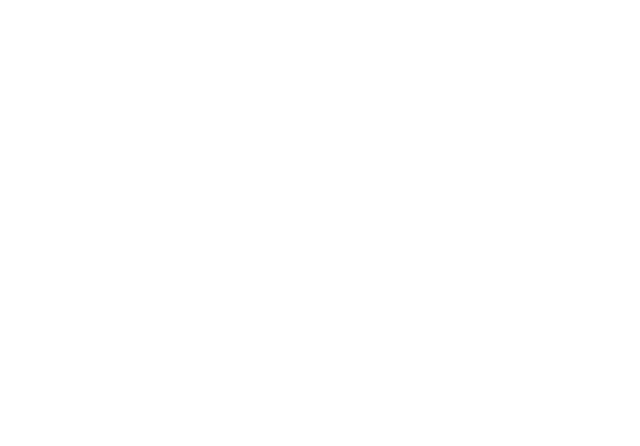
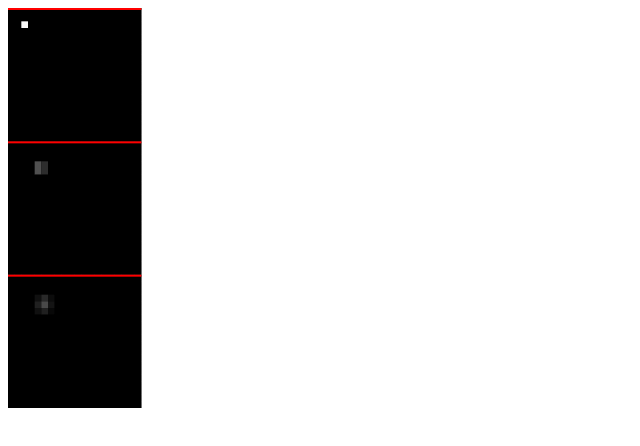
Before and after one commit to tristancurry/cfdyykm, a plain HTML site: page fluid_simulation_late2020/index.html in a window 1280 px wide. Shown: the whole page, without its empty margins (0-640 px from the left). Drawn offline with Linux system fonts and the light colour scheme; files that its build step writes are made by us from their sources.

Commit message:
experimenting with visuals
diffusion is quite extreme when quantities are advected off-grid

```diff
--- a/fluid_simulation_late2020/index.html
+++ b/fluid_simulation_late2020/index.html
@@ -15,6 +15,7 @@
 
 	<div onclick='void(0);'>
 		<div class='viewport'>
+			<canvas id="canvas0" height=400 width=400></canvas>
 			<div class='elm_container'>
 		</div>
 		</div>
--- a/fluid_simulation_late2020/rebienok.js
+++ b/fluid_simulation_late2020/rebienok.js
@@ -16,8 +16,12 @@ let INTERVALS = 100;
 let dt_sub = dt/INTERVALS;
 
 
-let nx = 10; //number of nodes in x-direction in each grid.
-let ny = 10; //number of nodes in y-direction in each grid.
+let nx = 20; //number of nodes in x-direction in each grid.
+let ny = 20; //number of nodes in y-direction in each grid.
+
+let canvas0 = document.getElementById('canvas0');
+let ctx0 = canvas0.getContext('2d');
+
 
 let initialiseGrid = (value) => {
   let matrix = [];
@@ -34,26 +38,29 @@ let initialiseGrid = (value) => {
 let v_x = {
   values: initialiseGrid(),
   values_new: initialiseGrid(),
+  values_old: initialiseGrid(),
   targets: initialiseGrid(),
 }
 
 let v_y = {
   values: initialiseGrid(),
   values_new: initialiseGrid(),
+  values_old: initialiseGrid(),
   targets: initialiseGrid(),
+
 }
 
-v_y.values[5][5] = 0.9;
-v_x.values[5][5] = 0.2;
+v_y.values[2][2] = 1.5;
+v_x.values[2][2] = 2.2;
 
 let mass = {
-  values: initialiseGrid(50),
+  values: initialiseGrid(),
   values_new: initialiseGrid(),
   targets: initialiseGrid(),
   unsigned: true,
 }
 
-mass.values[5][5] = 100;
+mass.values[2][2] = 100;
 
 console.log(mass);
 console.log(v_x);
@@ -144,7 +151,6 @@ let advect_rev = (quantity, x_comps, y_comps) => {
       quantity.values[i_res_neighbours[1]][j_res_neighbours[0]]*(i_res - i_res_neighbours[0]))*(j_res_neighbours[1] - j_res) +
       (quantity.values[i_res_neighbours[0]][j_res_neighbours[1]]*(i_res_neighbours[1] - i_res) +
     quantity.values[i_res_neighbours[1]][j_res_neighbours[1]]*(i_res - i_res_neighbours[0]))*(j_res - j_res_neighbours[0]);
-    console.log(inter_quantity);
 
       if (i_res_neighbours[0] == i_res_neighbours[1]) {
         i_res_neighbours = [i_res];
@@ -156,11 +162,17 @@ let advect_rev = (quantity, x_comps, y_comps) => {
 
       let source_nodes = [];
 
-      if (inter_quantity != 0) {
+      let inter_sum = 0;
+      for (let u = 0; u < i_res_neighbours.length; u++) {
+        for (let v = 0; v < j_res_neighbours.length; v++) {
+          inter_sum += quantity.values[i_res_neighbours[u]][j_res_neighbours[v]];
+        }
+      }
+
+      if (inter_sum != 0) {
         for (let u = 0; u < i_res_neighbours.length; u++) {
           for (let v = 0; v < j_res_neighbours.length; v++) {
-            console.log(i_res_neighbours[u]);
-            source_nodes.push({x: i_res_neighbours[u], y: j_res_neighbours[v], fraction: inter_quantity/quantity.values[i_res_neighbours[u]][j_res_neighbours[v]]});
+            source_nodes.push({x: i_res_neighbours[u], y: j_res_neighbours[v], fraction: quantity.values[i_res_neighbours[u]][j_res_neighbours[v]]});
           }
         }
       }
@@ -201,6 +213,9 @@ let applyFlows = (quantity) => {
   //seed quantity.values_new matrix with current values
   //the sub arrays must be cloned, rather than referenced
   for (let i = 0, l = quantity.values.length; i < l; i++) {
+    if (quantity.values_old) {
+      quantity.values_old[i] = quantity.values[i].map(elem => elem);
+    }
     quantity.values_new[i] = quantity.values[i].map(elem => elem);
   }
 
@@ -224,10 +239,27 @@ let applyFlows = (quantity) => {
   }
 }
 
-advect_fwd(mass, v_x.values, v_y.values);
-advect_rev(mass, v_x.values, v_y.values);
-// applyFlows(mass);
-// advect_fwd(v_x, v_x.values, v_y.values);
-// applyFlows(v_x);
-// advect_fwd(v_y, v_x.values, v_y.values);
-// applyFlows(v_y);
+let offset = 0;
+for (let i = 0, n = 3; i < n; i++) {
+  offset = canvas0.height/n;
+  ctx0.fillStyle = 'rgb(0,0,0)';
+  ctx0.fillRect(0, i*offset, offset, offset );
+
+  for (let u = 0; u < mass.values.length; u++) {
+    for (let v = 0; v < mass.values[u].length; v++) {
+      ctx0.fillStyle = `rgb(${2.5*mass.values[u][v]}, ${2.5*mass.values[u][v]}, ${2.5*mass.values[u][v]})`;
+      ctx0.fillRect(u*(offset/mass.values.length), i*offset + v*(offset/mass.values[u].length), offset/mass.values.length, offset/mass.values.length);
+    }
+  }
+  ctx0.fillStyle = 'rgb(255,0,0)';
+  ctx0.fillRect(0, i*offset, offset, 2);
+
+  advect_fwd(mass, v_x.values, v_y.values);
+  // advect_rev(mass, v_x.values, v_y.values);
+  advect_fwd(v_x, v_x.values, v_y.values);
+  advect_fwd(v_y, v_x.values, v_y.values);
+  applyFlows(mass);
+  applyFlows(v_x);
+  applyFlows(v_y);
+
+}
```
